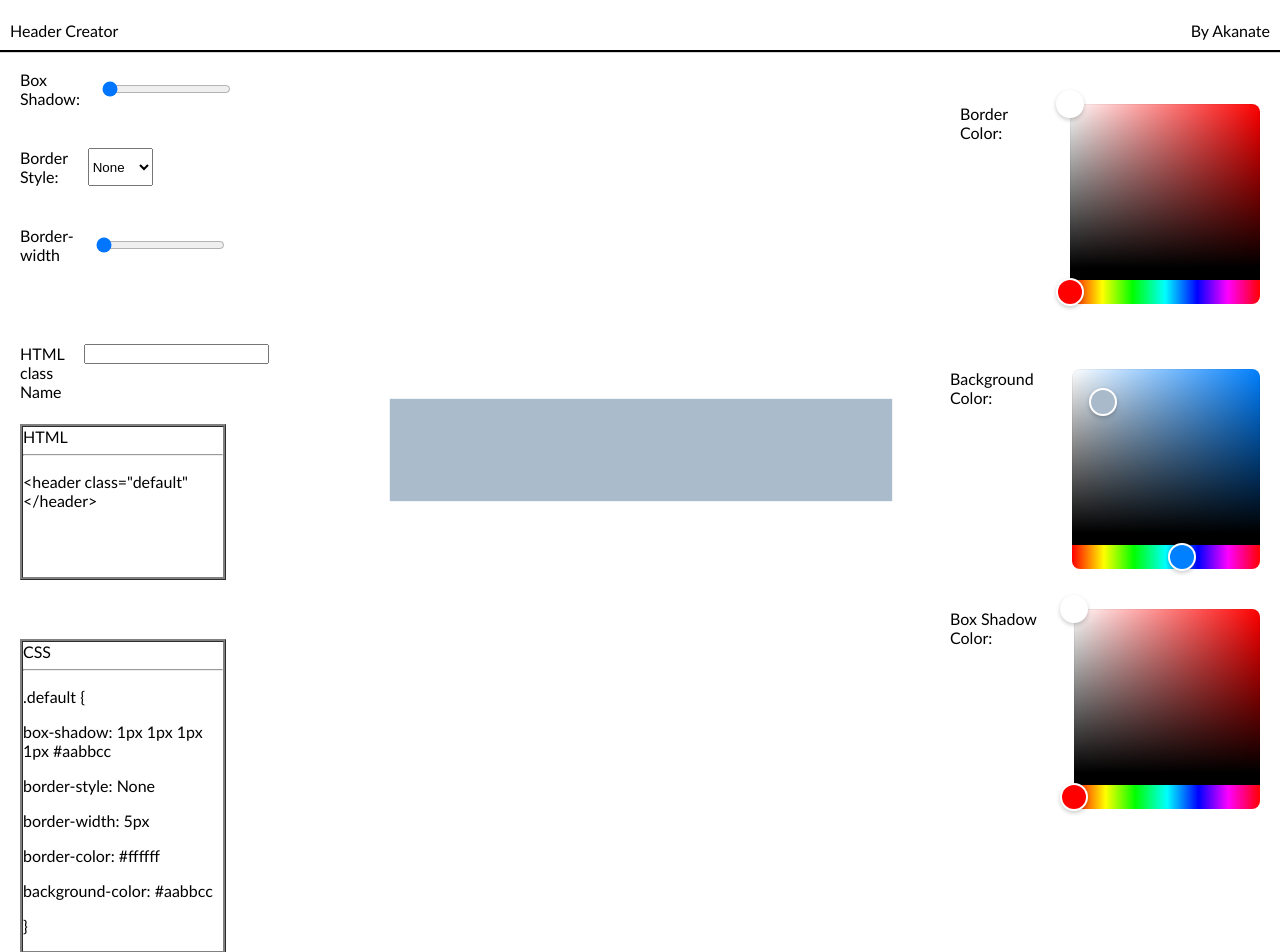
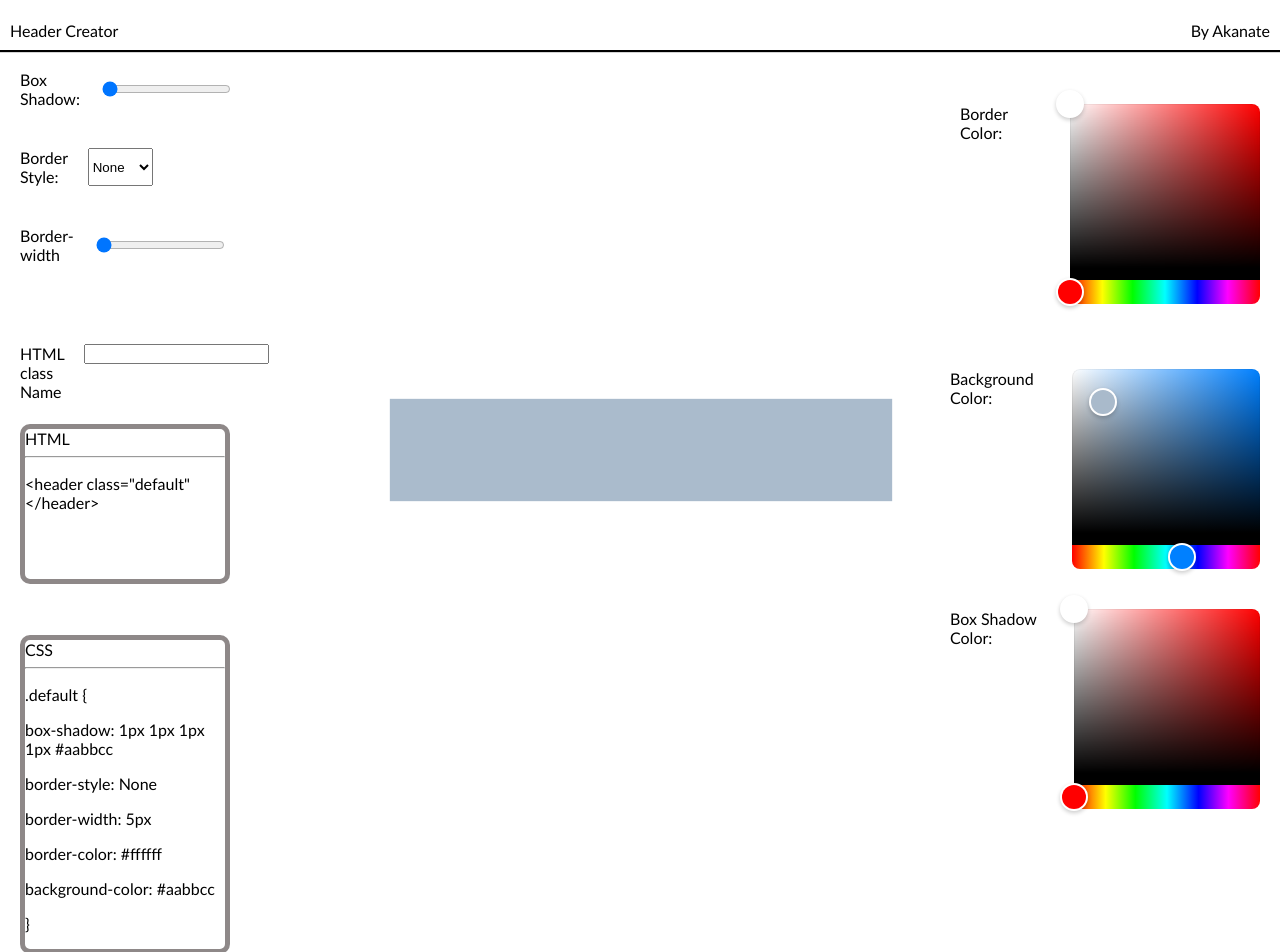
Before and after one commit to Akanate/HeaderCreator, a React (Create React App) app: page / in a window 1280 px wide. Built offline with nearby package versions, Linux system fonts and the light colour scheme.

Commit message:
Mainly made css changes

```diff
--- a/src/styles/main.css
+++ b/src/styles/main.css
@@ -22,6 +22,7 @@ body {
     gap: 20px;
     margin-bottom: 15px;
 }
+
 
 .BorderColorPicker--container {
     display: flex;
@@ -55,19 +56,23 @@ body {
 
 .CSS {
     width: 200px;
-    border-style: ridge;
-    border-color: grey;
+    border-style: solid;
+    border-color: #8e8888;
     margin-left: 15px;
     margin-top: -450px;
+    border-radius: 10px;
+    border-width: 5px;
 }
 
 .HTML {
     width: 200px;
-    border-style: ridge;
-    border-color: grey;
+    border-style: solid;
+    border-color: #8e8888;
+    border-radius: 10px;
     margin-left: 15px;
     margin-top: -530px;
     height: 150px;
+    border-width: 5px;
 }
 
 .CSS-HTML {
```
